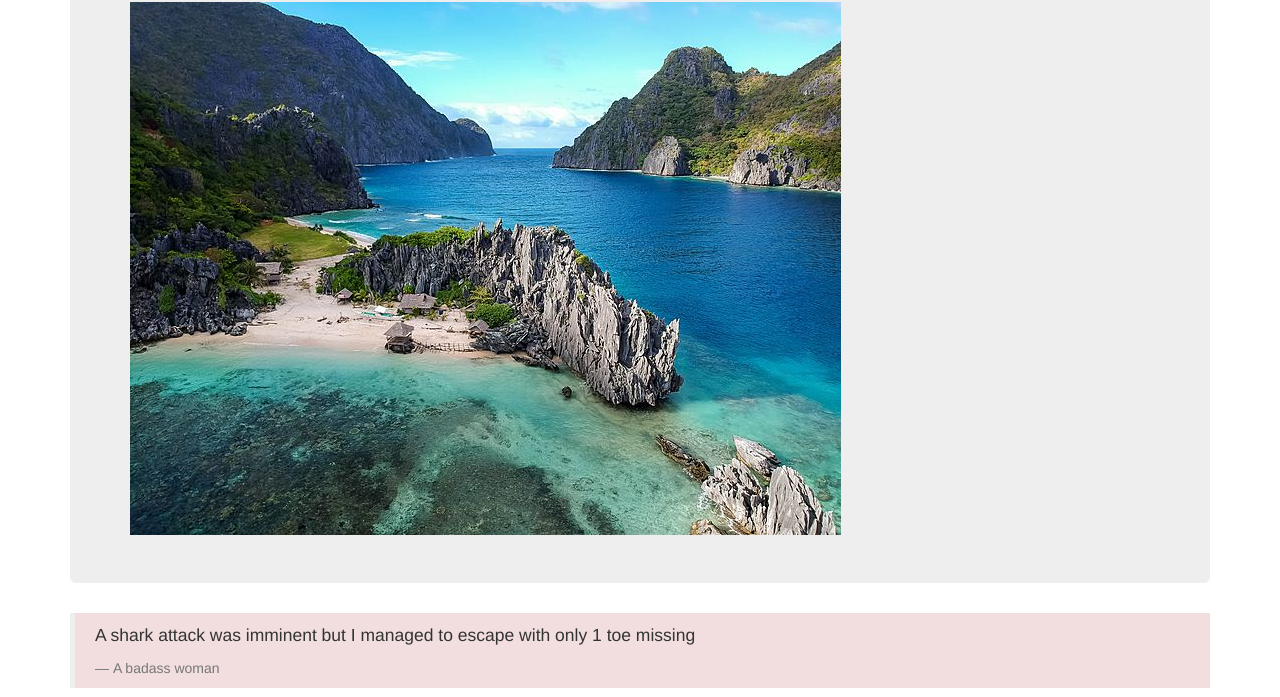
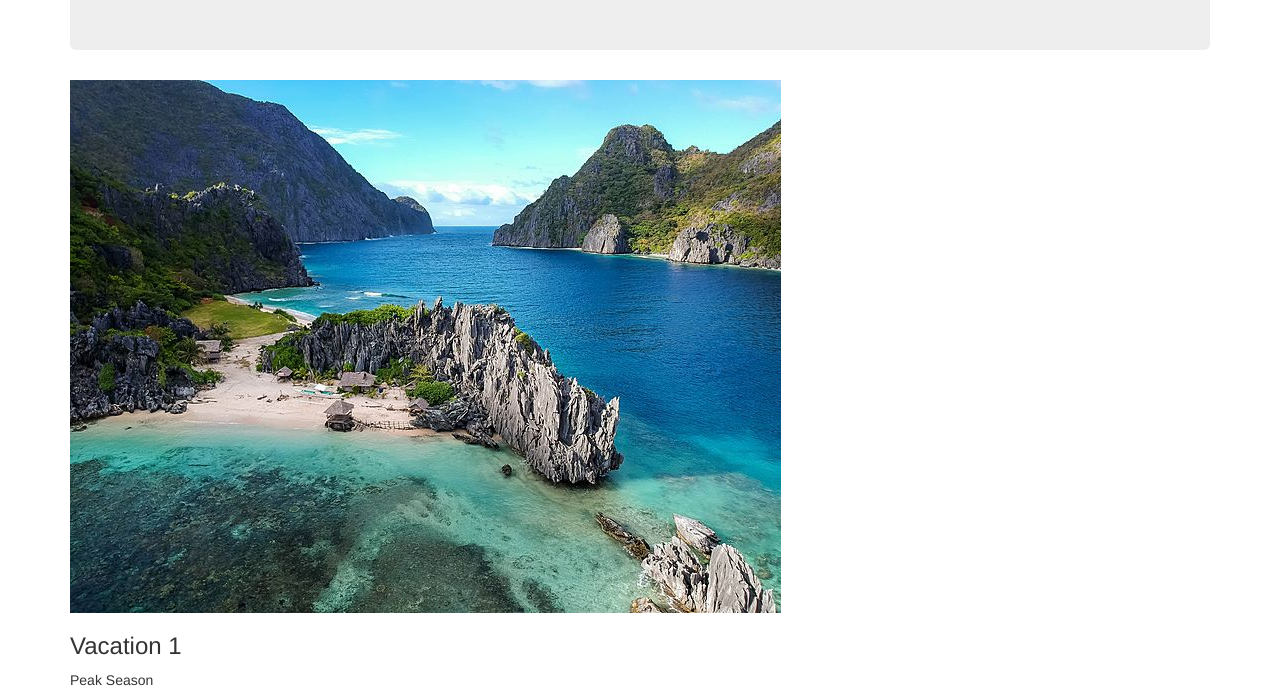
Before and after one commit to Misterydwn/Vacation, a plain HTML site: page index.html in a window 1280 px wide. Shown: the part 198-895 px from the top of the page. Drawn offline with Linux system fonts and the light colour scheme.

Commit message:
add row with columns

```diff
--- a/index.html
+++ b/index.html
@@ -11,8 +11,17 @@
     <div class="jumbotron">
       <h1>Fiji</h1>
       <h2>The Ideal Destination!</h2>
-      <img src="img/fiji.jpg">
     </div><!--jumbotron-->
+    <img src="img/fiji.jpg">
+    <div class="row">
+      <div class="col-md-4">
+        <h3>Vacation 1</h3>
+        <p>Peak Season</p>
+        <ul>
+          <li></li>
+        </ul>
+      </div><!--column-->
+    </div><!--row-->
     <blockquote class="bg-danger">
       <p>A shark attack was imminent but I managed to escape with only 1 toe missing</p>
       <footer>A badass woman</footer>
```
